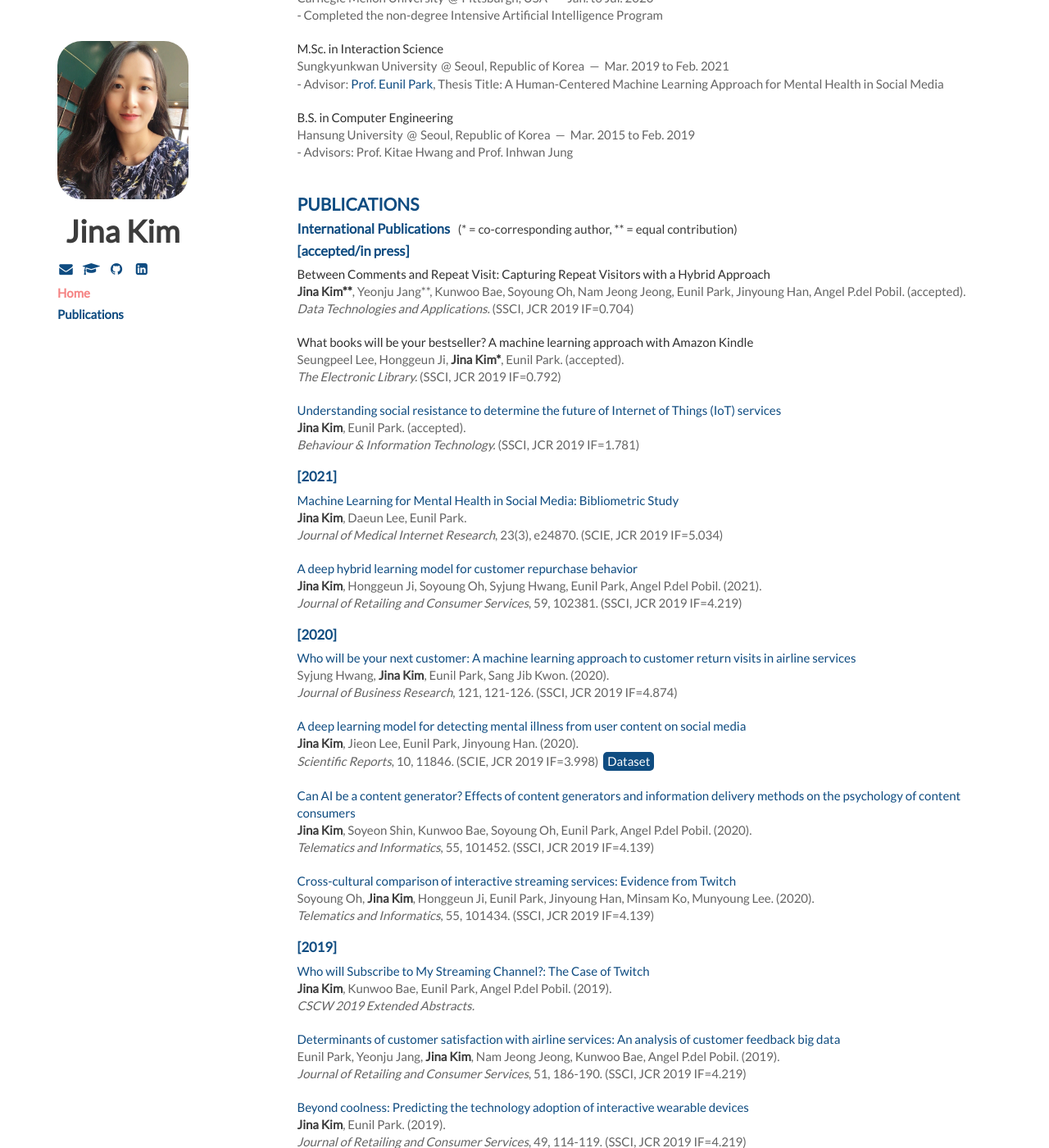
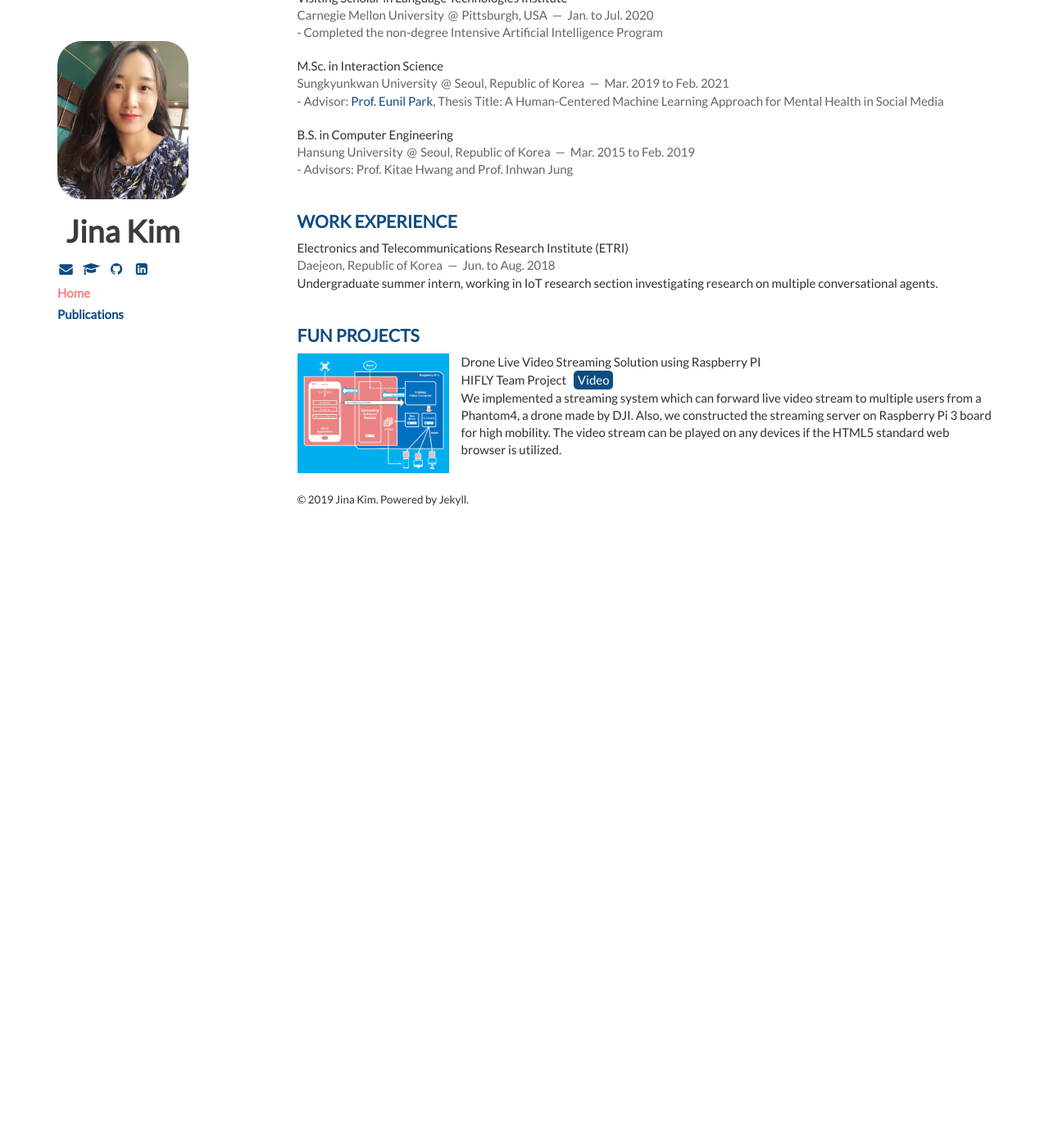
Before and after one commit to Jina-Kim/Jina-Kim.github.io, a Jekyll site: the page built from index.html, in a window 1280 px wide and 1400 px high, scrolled down 588 px. Shown: the whole window at 82% size. Built offline with Jekyll 4.4.1, drawn with Linux system fonts in a browser that asks for light colours; nearby versions of some CDN libraries; the list of posts is cut into pages by our own code; after the commit the page ends 1218 px from its top, so only the background shows below that; some of the changed text lies outside the part shown.

Commit message:
Update publications/index.html

```diff
--- a/_includes/about.html
+++ b/_includes/about.html
@@ -3,7 +3,7 @@
     <article>
         <p>
           As of fall 2021, I'll be joining the <a href="https://cse.umn.edu/cs">Department of Computer Science and Engineering</a> at the <a href="https://twin-cities.umn.edu">University of Minnesota</a> as a Ph.D. student advised by <a href="http://yaoyichi.github.io">Prof. Yao-Yi Chiang</a>.
-          <br>
+          <br><br>
           My research interests are <em>Spatial Computing</em>, <em>Artificial Intelligence</em>, <em>Natural Language Processing</em>, and <em>Data Science</em>.
           Currently, I mainly focus on designing and building machine learning models from human-centered perspectives, which reflect human needs and further address societal problems including mental health and media bias. I also validate human-centered machine learning models beyond accuracy by using social science methodologies.
           For more information about my research experience, please refer to my <a href='/Jina_Kim_CV.pdf' style="text-decoration: underline">Curriculum Vitae (PDF)</a>.
--- a/_includes/publications.html
+++ /dev/null
@@ -1,137 +0,0 @@
-<div class="content">
-    <h1>Publications</h1>
-
-    <h2>International Publications &nbsp; <span style="font-size: 90%;color: rgb(60, 60, 60);font-weight: normal;">(* = co-corresponding author, ** = equal contribution)</span></h2>
-
-    <h2>[accepted/in press]</h2>
-
-    <article>
-        <header>
-            Between Comments and Repeat Visit: Capturing Repeat Visitors with a Hybrid Approach<br/>
-            <span> <em>Jina Kim**</em>, Yeonju Jang**, Kunwoo Bae, Soyoung Oh, Nam Jeong Jeong, Eunil Park, Jinyoung Han, Angel P.del Pobil. (accepted).</span><br/>
-            <span><i>Data Technologies and Applications.</i> (SSCI, JCR 2019 IF=0.704)</span>
-        </header>
-    </article>
-
-    <article>
-        <header>
-            What books will be your bestseller? A machine learning approach with Amazon Kindle<br/>
-            <span> Seungpeel Lee, Honggeun Ji, <em>Jina Kim*</em>, Eunil Park. (accepted).</span><br/>
-            <span><i>The Electronic Library.</i> (SSCI, JCR 2019 IF=0.792)</span>
-        </header>
-    </article>
-
-    <article>
-        <header>
-            <a href="https://www.tandfonline.com/doi/abs/10.1080/0144929X.2020.1827033" class="paper_link">Understanding social resistance to determine the future of Internet of Things (IoT) services</a><br/>
-            <span> <em>Jina Kim</em>, Eunil Park. (accepted).</span><br/>
-            <span><i>Behaviour & Information Technology.</i> (SSCI, JCR 2019 IF=1.781)</span>
-        </header>
-    </article>
-
-    <h2>[2021]</h2>
-
-    <article>
-        <header>
-            <a href="https://www.jmir.org/2021/3/e24870/" class="paper_link">Machine Learning for Mental Health in Social Media: Bibliometric Study</a><br/>
-            <span> <em>Jina Kim</em>, Daeun Lee, Eunil Park.</span><br/>
-            <span><i>Journal of Medical Internet Research</i>, 23(3), e24870. (SCIE, JCR 2019 IF=5.034) </span>
-        </header>
-    </article>
-
-    <article>
-        <header>
-            <a href="https://www.sciencedirect.com/science/article/abs/pii/S0969698920313898" class="paper_link">A deep hybrid learning model for customer repurchase behavior</a><br/>
-            <span> <em>Jina Kim</em>, Honggeun Ji, Soyoung Oh, Syjung Hwang, Eunil Park, Angel P.del Pobil. (2021).</span><br/>
-            <span><i>Journal of Retailing and Consumer Services</i>, 59, 102381. (SSCI, JCR 2019 IF=4.219)</span>
-        </header>
-    </article>
-
-    <h2>[2020]</h2>
-
-    <article>
-        <header>
-            <a href="https://www.sciencedirect.com/science/article/abs/pii/S014829632030535X?via%3Dihub" class="paper_link">Who will be your next customer: A machine learning approach to customer return visits in airline services</a><br/>
-            <span> Syjung Hwang, <em>Jina Kim</em>, Eunil Park, Sang Jib Kwon. (2020).</span><br/>
-            <span><i>Journal of Business Research</i>, 121, 121-126. (SSCI, JCR 2019 IF=4.874)</span>
-        </header>
-    </article>
-
-    <article>
-        <header>
-            <a href="https://www.nature.com/articles/s41598-020-68764-y" class="paper_link">A deep learning model for detecting mental illness from user content on social media</a><br/>
-            <span> <em>Jina Kim</em>, Jieon Lee, Eunil Park, Jinyoung Han. (2020).</span><br/>
-            <span><i>Scientific Reports</i>, 10, 11846. (SCIE, JCR 2019 IF=3.998)&nbsp; <a class="btn_dataset" href="{{site.baseurl}}/dataset/20srep-mental">Dataset</a></span>
-        </header>
-    </article>
-
-    <article>
-        <header>
-            <a href="https://www.sciencedirect.com/science/article/pii/S0736585320301118" class="paper_link">Can AI be a content generator? Effects of content generators and information delivery methods on the psychology of content consumers</a><br/>
-            <span> <em>Jina Kim</em>, Soyeon Shin,  Kunwoo Bae, Soyoung Oh, Eunil Park, Angel P.del Pobil. (2020).</span><br/>
-            <span><i>Telematics and Informatics</i>, 55, 101452. (SSCI, JCR 2019 IF=4.139)</span>
-        </header>
-    </article>
-
-    <article>
-        <header>
-            <a href="https://www.sciencedirect.com/science/article/pii/S0736585320300939" class="paper_link">Cross-cultural comparison of interactive streaming services: Evidence from Twitch</a><br/>
-            <span>Soyoung Oh, <em>Jina Kim</em>, Honggeun Ji, Eunil Park, Jinyoung Han, Minsam Ko, Munyoung Lee. (2020).</span><br/>
-            <span><i>Telematics and Informatics</i>, 55, 101434. (SSCI, JCR 2019 IF=4.139)</span>
-        </header>
-    </article>
-
-    <h2>[2019]</h2>
-    <article>
-        <header>
-            <a href="https://dl.acm.org/doi/abs/10.1145/3311957.3359470" class="paper_link">Who will Subscribe to My Streaming Channel?: The Case of Twitch</a><br/>
-            <span> <em>Jina Kim</em>, Kunwoo Bae, Eunil Park, Angel P.del Pobil. (2019).</span><br/>
-            <span><i>CSCW 2019 Extended Abstracts.</i></span>
-        </header>
-    </article>
-
-    <article>
-        <header>
-            <a href="https://www.sciencedirect.com/science/article/pii/S0969698919304369" class="paper_link">Determinants of customer satisfaction with airline services: An analysis of customer feedback big data</a><br/>
-            <span>Eunil Park, Yeonju Jang, <em>Jina Kim</em>, Nam Jeong Jeong, Kunwoo Bae, Angel P.del Pobil. (2019).</span><br/>
-            <span><i>Journal of Retailing and Consumer Services</i>, 51, 186-190. (SSCI, JCR 2019 IF=4.219)</span>
-        </header>
-    </article>
-
-    <article>
-        <header>
-            <a href="https://www.sciencedirect.com/science/article/abs/pii/S0969698918309044" class="paper_link">Beyond coolness: Predicting the technology adoption of interactive wearable devices<br/></a>
-            <span> <em>Jina Kim</em>, Eunil Park. (2019).</span><br/>
-            <span><i>Journal of Retailing and Consumer Services</i>, 49, 114-119. (SSCI, JCR 2019 IF=4.219)</span>
-        </header>
-    </article>
-
-
-    <h2>Domestic Publications</h2>
-    <h2>[2021]</h2>
-    <article>
-        <header>
-            Propagation of Blame and Revolting Expressions in Social Network Services: the Case of COVID-19<br/>
-            <span>Sangeun Lee, Jisu Kim, <em>Jina Kim</em>, Eunil Park, Angel P.del Pobil. (2021).</span><br/>
-            <span><i>HCI Korea 2021</i>.</span>
-        </header>
-    </article>
-
-    <h2>[2018]</h2>
-    <article>
-        <header>
-            An MQTT based Real Time LBS System Design for Vehicles and Pedestrians<br/>
-            <span>Wongyun Choi, <em>Jina Kim</em>, Hyunyong Sim, Yejin Kim, Inhwan Jung, Jaemoon Lee, Namyoon Kim. (2018).</span><br/>
-            <span><i>Korea Computer Conference</i>, 413-415.</span>
-        </header>
-    </article>
-
-    <article>
-        <header>
-            Implementation of Multi-Streaming System of Live Video of Drone<br/>
-            <span>Kitae Hwang, <em>Jina Kim</em>, Yongseok Choi, Joonhee Kim, Hyungmin Kim, Inhwan Jung. (2018).</span><br/>
-            <span><i>The Journal of the Institute of Internet, Broadcasting and Communication</i>, 18(1), 143-149.</span>
-        </header>
-    </article>
-
-</div>
--- a/index.html
+++ b/index.html
@@ -6,8 +6,6 @@
 
 {% include education.html %}
 
-{% include publications.html %}
-
 {% include experience.html %}
 
 {% include fun_projects.html %}
--- a/publications/index.html
+++ b/publications/index.html
@@ -11,7 +11,7 @@
 
     <article>
         <header>
-            Between Comments and Repeat Visit: Capturing Repeat Visitors with a Hybrid Approach<br/>
+            <a href="https://doi.org/10.1108/DTA-06-2020-0123" class="paper_link">Between Comments and Repeat Visit: Capturing Repeat Visitors with a Hybrid Approach</a><br/>
             <span> <em>Jina Kim**</em>, Yeonju Jang**, Kunwoo Bae, Soyoung Oh, Nam Jeong Jeong, Eunil Park, Jinyoung Han, Angel P.del Pobil. (accepted).</span><br/>
             <span><i>Data Technologies and Applications.</i> (SSCI, JCR 2019 IF=0.704)</span>
         </header>
```
